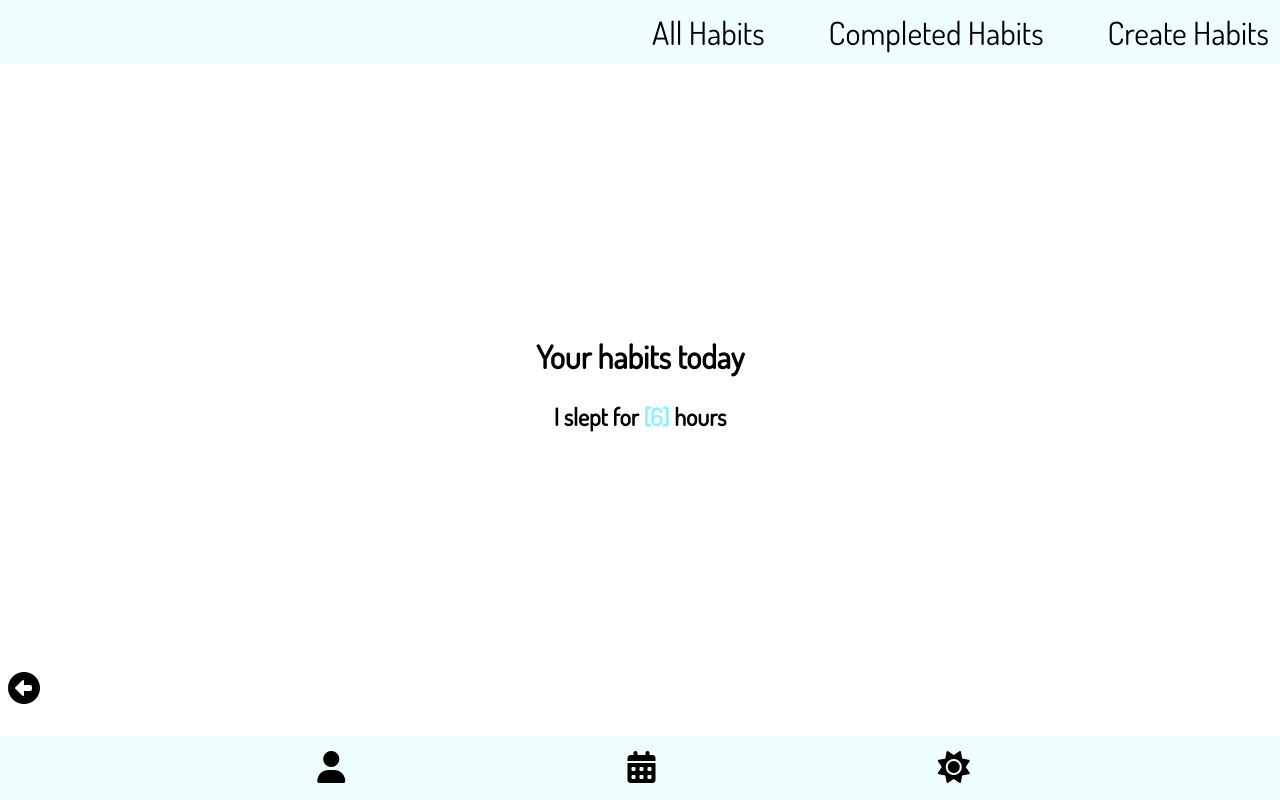
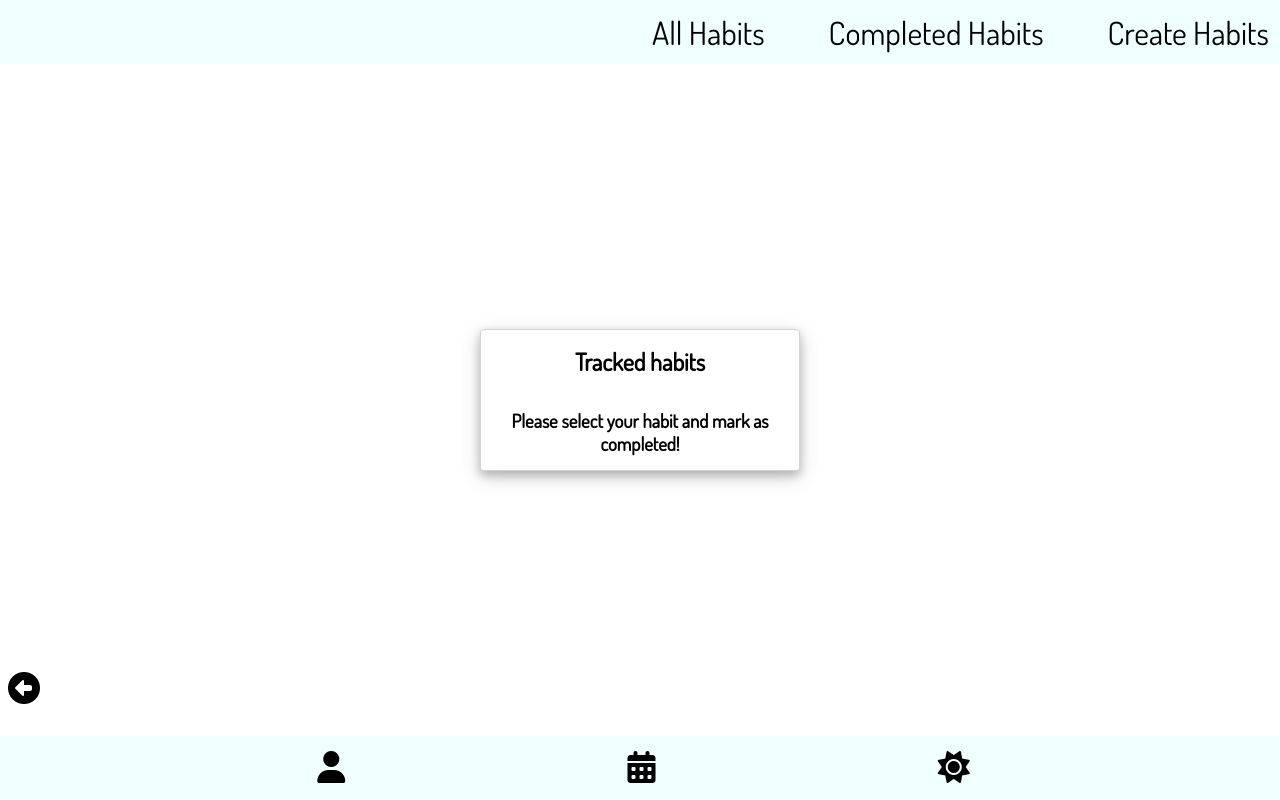
Before and after one commit to LAP2GroupProject/server-side, a website: page client/user_habit_completed.html in a window 1280 px wide. Drawn offline with nearby package versions, Linux system fonts and the light colour scheme.

Commit message:
keep script keep form change nav bar

```diff
--- a/client/user_habit_completed.html
+++ b/client/user_habit_completed.html
@@ -28,6 +28,7 @@
     <link rel="stylesheet" href="./static/styles/styles.css" />
     <!-- custom js -->
     <script src="./static/scripts/scripts.js" defer></script>
+    <script src="./static/scripts/renderCompleted.js" defer></script>
     <title>Your Completed Habits</title>
   </head>
   <body>
@@ -54,11 +55,14 @@
       <i class="fa-solid fa-circle-left" onclick="history.back()"></i>
     </aside>
 
-    <main id="userHabitCompletedPg">
-      <header>
-        <h1>Your habits today</h1>
-        <h2>I slept for <span>[6]</span> hours</h2>
-      </header>
+    <main id="userHabitCompletedPg" class="container">
+      <div class="form-container">
+        <h2>Tracked habits</h2>
+        <h3>Please select your habit and mark as completed!</h3>
+        <form id="register-form">
+
+        </form>
+      </div>
     </main>
 
     <footer id="footerBg">
```
